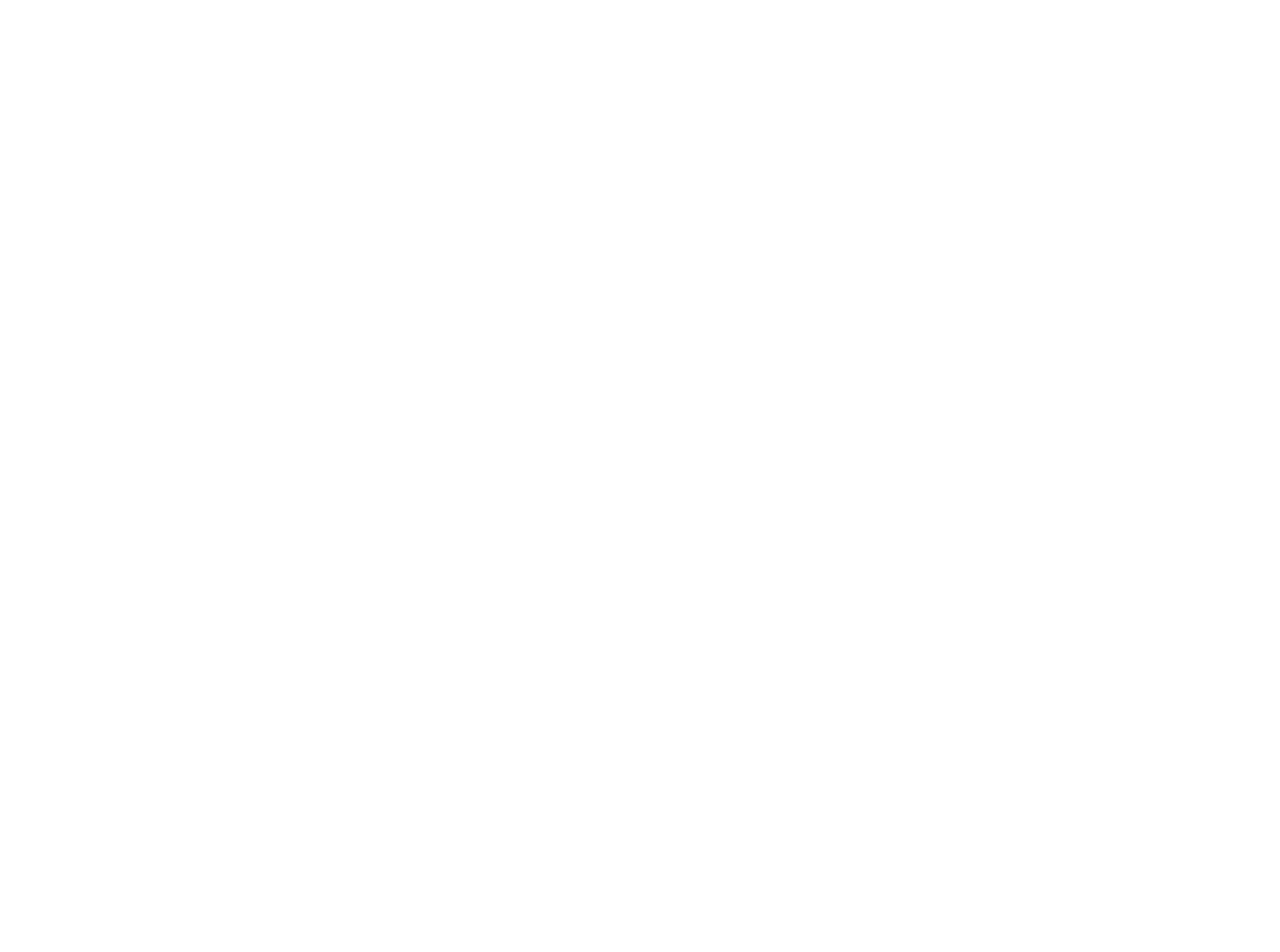
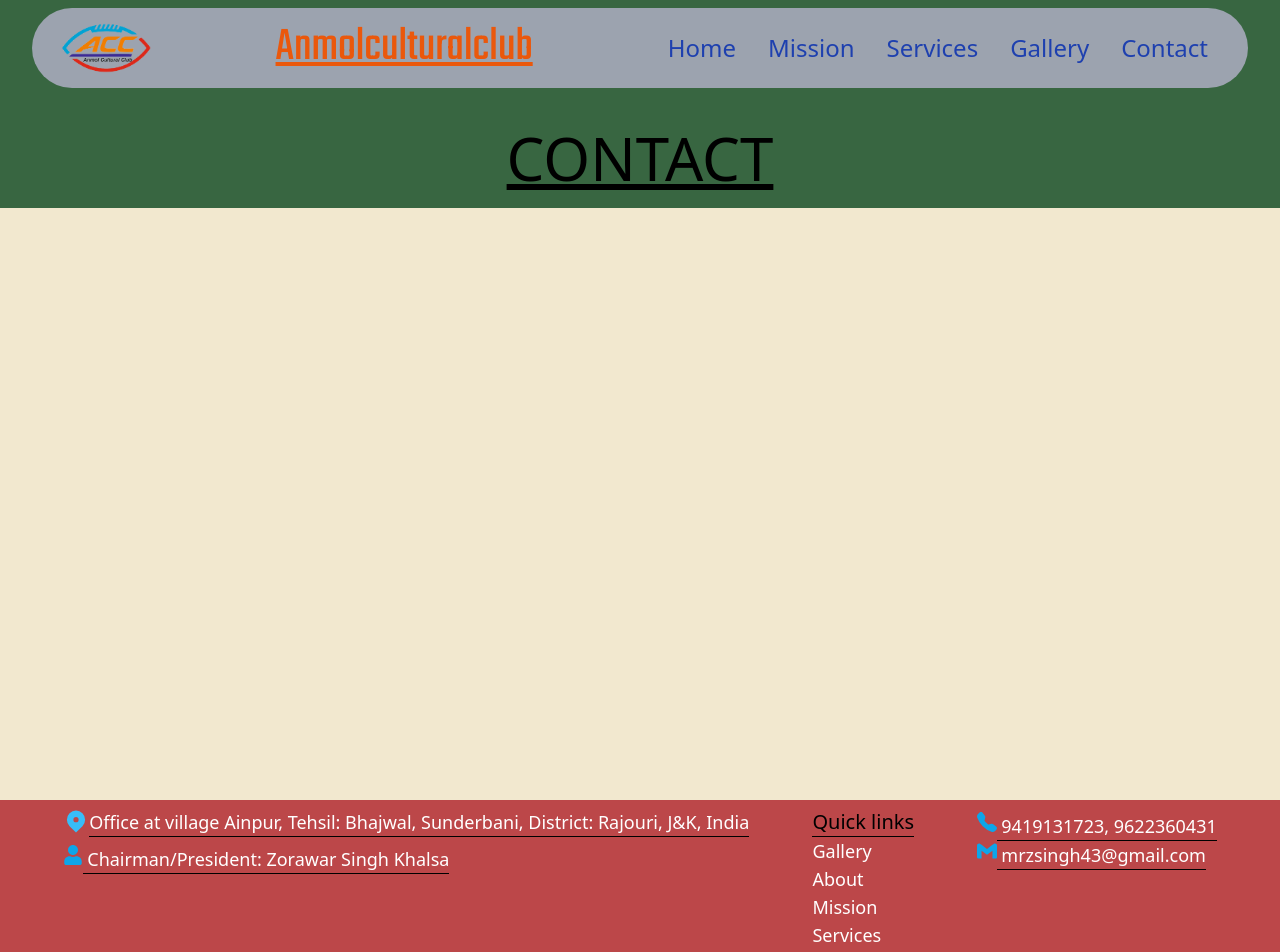
Before and after one commit to relishgupta/NGO, a React (Create React App) app: page /contact in a window 1280 px wide. Before the commit this address had no page. Shown: the top 952 px of the page. Before the commit the page ends 800 px from the top, so only its background shows below. Built offline with nearby package versions, Linux system fonts and the light colour scheme.

Commit message:
finalized navbar and footer

```diff
--- a/src/App.js
+++ b/src/App.js
@@ -3,7 +3,8 @@
 import Gallery from "./routes/gallery";
 import Homepage from "./routes/homepage";
 import Footer from "./components/footer";
-import Missions from "./routes/missions";
+import Mission from "./routes/mission";
+import Contact from "./routes/contact";
 
 const App=()=> {
   return (
@@ -14,7 +15,10 @@
           <Route path='gallery' element={<Gallery />}>
             <Route index element={<Footer />} />
           </Route>
-          <Route path='missions' element={<Missions />}>
+          <Route path='mission' element={<Mission />}>
+            <Route index element={<Footer />} />
+          </Route>
+          <Route path='contact' element={<Contact />}>
             <Route index element={<Footer />} />
           </Route>
         </Route>
--- a/src/components/about.jsx
+++ b/src/components/about.jsx
@@ -2,7 +2,7 @@
 
 const About = () => {
   return (
-    <div name='about' className="flex flex-col pt-28 h-screen w-full bg-gr">
+    <div name='about' className="flex flex-col pt-28 -mt-4 h-screen w-full bg-gr">
       <div className="underline border-gray-500 pl-5 xl:pl-80 xl:pt-10 sz:pt-28 text-5xl md:text-6xl text-blue-800 ">
         About
       </div>
--- a/src/components/footer.jsx
+++ b/src/components/footer.jsx
@@ -8,7 +8,7 @@
 const Footer = () => {
   const navigate = useNavigate();
   const ToGallery = () => navigate('/gallery');
-  const ToMissions = () => navigate('/missions');
+  const ToMissions = () => navigate('/mission');
   const ToHome = () => navigate('/');
 
   return (
@@ -23,7 +23,7 @@
               </span><br />
             </p>
             <p className="pt-2 flex text-lg">
-              <FaUser size={20} className="" />
+              <FaUser size={20} className="text-sky-500" />
               <span className="pl-1 md:border-b border-black  text-white">
                 Chairman/President: Zorawar Singh Khalsa
               </span>
@@ -32,19 +32,19 @@
           <span className="flex flex-col pl-7 md:pl-0">
             <h1 className="md:border-b border-black pt-8 md:pt-1 text-xl text-black">Quick links</h1>
             <p onClick={ToGallery} className="cursor-pointer text-lg text-white">Gallery</p>
-            <Link onClick={ToHome} to='about' className="cursor-pointer text-lg text-white">About</Link>
-            <Link to='missions' smooth duration={500} onClick={ToMissions} className="cursor-pointer text-lg text-white">Mission</Link>
-            <Link onClick={ToHome} to='projects' className="cursor-pointer text-lg text-white">Services</Link>
+            <Link onClick={ToHome} to='about' smooth duration={500} className="cursor-pointer text-lg text-white">About</Link>
+            <Link to='mission' smooth duration={500} onClick={ToMissions} className="cursor-pointer text-lg text-white">Mission</Link>
+            <Link onClick={ToHome} smooth duration={500} to='services' className="cursor-pointer text-lg text-white">Services</Link>
           </span>
           <span className="mt-8 md:mt-0 text-center md:text-start -mb-9">
             <p className="flex justify-center md:justify-start pt-2 text-md md:text-lg">
-              <BsFillTelephoneFill className=" text-green-400" size={20} />
+              <BsFillTelephoneFill className=" text-sky-500" size={20} />
               <span className="md:border-b border-black  pl-1 text-md md:text-lg text-white">
                 9419131723, 9622360431
               </span>
             </p>
             <a href="mailto:mrzsingh43Gmail.com" className="flex justify-center md:justify-start text-lg text-white" target="_blank" rel="noreferrer">
-              <SiGmail size={20} className='text-green-400' />
+              <SiGmail size={20} className='text-sky-500' />
               <span className="md:border-b border-black lack pl-1 text-md md:text-lg hover:text-black">
                 mrzsingh43@gmail.com
               </span>
@@ -58,7 +58,7 @@
             <a href='https://www.linkedin.com/in/relish-gupta-165692234/' target="_blank" rel="noreferrer">
               <FaLinkedin size={20} className='mx-2 text-sky-500' />
             </a>
-            <a href="mailto:guptarelish333Gmail.com" target="_blank" rel="noreferrer"><SiGmail size={20} className=' text-green-400' /></a>
+            <a href="mailto:guptarelish333Gmail.com" target="_blank" rel="noreferrer"><SiGmail size={20} className=' text-sky-500' /></a>
           </p>
         </div>
       </div>
--- /dev/null
+++ b/src/components/home.jsx
@@ -0,0 +1,9 @@
+import home1 from '../assets/home1.jpg'
+
+const Home = () => {
+  return (
+      <div name='home' className='-top-4 relative h-screen bg-cover bg-center' style={{ backgroundImage: `url(${home1})` }}> </div>
+  )
+}
+
+export default Home;
--- /dev/null
+++ b/src/routes/contact.jsx
@@ -0,0 +1,18 @@
+import { Outlet } from "react-router-dom";
+
+const Contact = () => {
+  return (
+    <>
+        <div name="contact" className="min-h-screen -mt-4 w-full bg-crm">
+            <div className="h-52 bg-gr">
+                <h1 className="flex justify-center pt-32 text-6xl underline">
+                    CONTACT
+                </h1>
+            </div>
+      </div>
+        <Outlet/>
+    </>
+  )
+}
+
+export default Contact;
--- a/src/routes/gallery.jsx
+++ b/src/routes/gallery.jsx
@@ -3,7 +3,13 @@
 const Gallery = () => {
   return (
     <>
-    <div name="gallery" className="pt-20 h-screen w-full bg-ltgr">Gallery</div>
+    <div name="gallery" className="min-h-screen w-full -mt-4 bg-ltgr">
+      <div className="h-52 bg-gr">
+        <h1 className="flex justify-center pt-32 text-6xl underline">
+          GALLERY
+        </h1>
+      </div>
+    </div>
     <Outlet/>
     </>
   )
--- a/src/routes/homepage.jsx
+++ b/src/routes/homepage.jsx
@@ -1,3 +1,4 @@
+import Home from "../components/home";
 import About from "../components/about";
 import Aims from "../components/aims";
 import Services from "../components/services";
@@ -9,6 +10,7 @@
   return (
     <>
         <Outlet/>
+        <Home/>
         <About/>
         <Aims/>
         <Services/>
--- a/src/routes/missions.jsx
+++ b/src/routes/mission.jsx
@@ -1,11 +1,16 @@
 import { Outlet } from "react-router-dom";
 
-const Missions = () => {
+const Mission = () => {
   return (
     <>
-    <div name="missions" className="pt-20 min-h-screen w-full bg-2ltgr">
+    <div name="mission" className="min-h-screen -mt-4 w-full bg-gra">
+      <div className="h-52 bg-gr">
+        <h1 className="flex justify-center pt-32 text-6xl underline">
+          MISSION
+        </h1>
+      </div>
       <div className="pl-5 text-sm text-black">
-          <p className="my-1 border-l-4 border-orange-500 pb-3 text-blue-800 text-5xl md:text-6xl">Missions</p>
+          <p className="my-1 border-l-4 border-orange-500 pb-3 text-blue-800 text-5xl md:text-6xl">Mission</p>
           <p>1. To work for the upliftment of youth community to organise Youth activities for National Character building. Give financial help to poor and needful people.</p>
           <p>2. To promote the cause of education on modern and scientific lines and make educational institute such as school buildings and make memorial places and other works for Martyrs.</p>
           <p>3. To make good environment with plantation drive in every area and also make resources such as hand pumps, ponds and in dry areas.</p>
@@ -27,4 +32,4 @@
   )
 }
 
-export default Missions;
+export default Mission;
--- a/src/routes/navbar.jsx
+++ b/src/routes/navbar.jsx
@@ -1,82 +1,83 @@
-// import {Link} from 'react-router-dom';
 import { useState } from 'react';
 import { Outlet, useNavigate } from 'react-router-dom';
 import { Link } from 'react-scroll';
 import { FaBars, FaTimes } from 'react-icons/fa';
-import home1 from '../assets/home1.jpg'
 
 import logo from '../assets/acc.png';
 
 const Navbar = () => {
     const [navb, setNavb] = useState(false);
     const navigate = useNavigate();
-    const li = [
-        {
-            id: 1,
-            link: 'home'
-        },
-        {
-            id: 2,
-            link: 'mission'
-        },
-        {
-            id: 3,
-            link: 'services'
-        },
-        {
-            id: 4,
-            link: 'gallery',
-        },
-        {
-            id: 5,
-            link: 'contact'
-        }
-    ]
 
-    const Navigate = () => {
-        navigate('/');
-        setNavb(!navb);
+    const ToHome = () => {
+        navigate('/')
+
+        setNavb(false);
+    }
+    const ToMission=()=>{
+        navigate('/mission')
+    }
+    const ToGallery=()=>{
+        navigate('/gallery')
+    }
+    const ToServices=()=>{
+        navigate('/')
     }
     return (
         <>
-            <nav className='h-screen bg-cover bg-center' style={{ backgroundImage: `url(${home1})` }}>
                 {navb && (
                     <>
                         <div onClick={()=>{setNavb(false)}} className='fixed left-0 top-0 h-full w-full'/>
                         <ul className='fixed z-30 w-[27rem] bg-gray-400 text-blue-800'>
                         <FaTimes size={30} className="absolute right-8 mt-8 text-black cursor-pointer" onClick={()=>{setNavb(false)}}/>
-                        <img src={logo} alt='logo' className='h-20 ml-6 mt-2 cursor-pointer' onClick={Navigate} />
-                        {li.map(({ id, link }) => (
-                        <li key={id} className="border-t border-black px-10 cursor-pointer capitalize py-5 text-2xl hover:underline hover:text-green-800">
-                            <Link to={link}>
-                                {link}
-                            </Link>
+                        <img src={logo} alt='logo' className='h-20 ml-6 mt-2 cursor-pointer' onClick={ToHome} />
+                        <li className="border-t border-black px-10 cursor-pointer capitalize py-5 text-2xl hover:underline hover:text-green-800">
+                            <Link to='home' smooth duration={500} onClick={ToHome}>home</Link>
                         </li>
-                        ))}
+                        <li className="border-t border-black px-10 cursor-pointer capitalize py-5 text-2xl hover:underline hover:text-green-800">
+                            <Link to='' smooth duration={500} onClick={ToMission}>mission</Link>
+                        </li>
+                        <li className="border-t border-black px-10 cursor-pointer capitalize py-5 text-2xl hover:underline hover:text-green-800">
+                            <Link to='services' smooth duration={500} onClick={ToServices}>services</Link>
+                        </li>
+                        <li className="border-t border-black px-10 cursor-pointer capitalize py-5 text-2xl hover:underline hover:text-green-800">
+                            <Link to='gallery' smooth duration={500} onClick={ToGallery} >gallery</Link>
+                        </li>
+                        <li className="border-t border-black px-10 cursor-pointer capitalize py-5 text-2xl hover:underline hover:text-green-800">
+                            <Link to='contact' smooth duration={500}>contact</Link>
+                        </li>
                         </ul>
                     </>
                 )}
                 <div className="p-2 flex justify-center ">
                     <div className='fixed bg-gray-400 rounded-full w-80 md:w-full xl:w-[76rem] flex justify-between items-center z-10'>
                         <Link to='home' smooth duration={500}>
-                            <img src={logo} alt='logo' className='h-20 ml-6 cursor-pointer' onClick={Navigate} />
+                            <img src={logo} alt='logo' className='h-20 ml-6 cursor-pointer' onClick={ToHome} />
                         </Link>
                         <h3 className='hidden lg:flex text-5xl acc text-orange-600 underline'>Anmolculturalclub</h3>
                         <ul className='hidden md:flex text-2xl mr-6'>
-                            {li.map(({ id, link}) => (
-                                <li key={id} className='p-4 capitalize cursor-pointer text-blue-800 hover:underline hover:text-green-800 hover:scale-125 duration-200'>
-                                    <Link to={link} smooth duration={500}>{link}</Link>
+                                <li className='p-4 capitalize cursor-pointer text-blue-800 hover:underline hover:text-green-800 hover:scale-125 duration-200'>
+                                    <Link to='home' smooth duration={500} onClick={ToHome}>home</Link>
                                 </li>
-                            ))}
+                                <li className='p-4 capitalize cursor-pointer text-blue-800 hover:underline hover:text-green-800 hover:scale-125 duration-200'>
+                                    <Link to='' smooth duration={500} onClick={ToMission}>mission</Link>
+                                </li>
+                                <li className='p-4 capitalize cursor-pointer text-blue-800 hover:underline hover:text-green-800 hover:scale-125 duration-200'>
+                                    <Link to='services' smooth duration={500} onClick={ToServices}>services</Link>
+                                </li>
+                                <li className='p-4 capitalize cursor-pointer text-blue-800 hover:underline hover:text-green-800 hover:scale-125 duration-200'>
+                                    <Link to='gallery' smooth duration={500} onClick={ToGallery} >gallery</Link>
+                                </li>
+                                <li className='p-4 capitalize cursor-pointer text-blue-800 hover:underline hover:text-green-800 hover:scale-125 duration-200'>
+                                    <Link to='contact' smooth duration={500}>contact</Link>
+                                </li>
                         </ul>
 
                         <div onClick={() => setNavb(true)} className='absolute right-10 cursor-pointer text-black md:hidden z-100'>
                             <FaBars size={30} />
                         </div>
-
                     </div>
                 </div>
-            </nav>
             <Outlet />
         </>
     )
```
